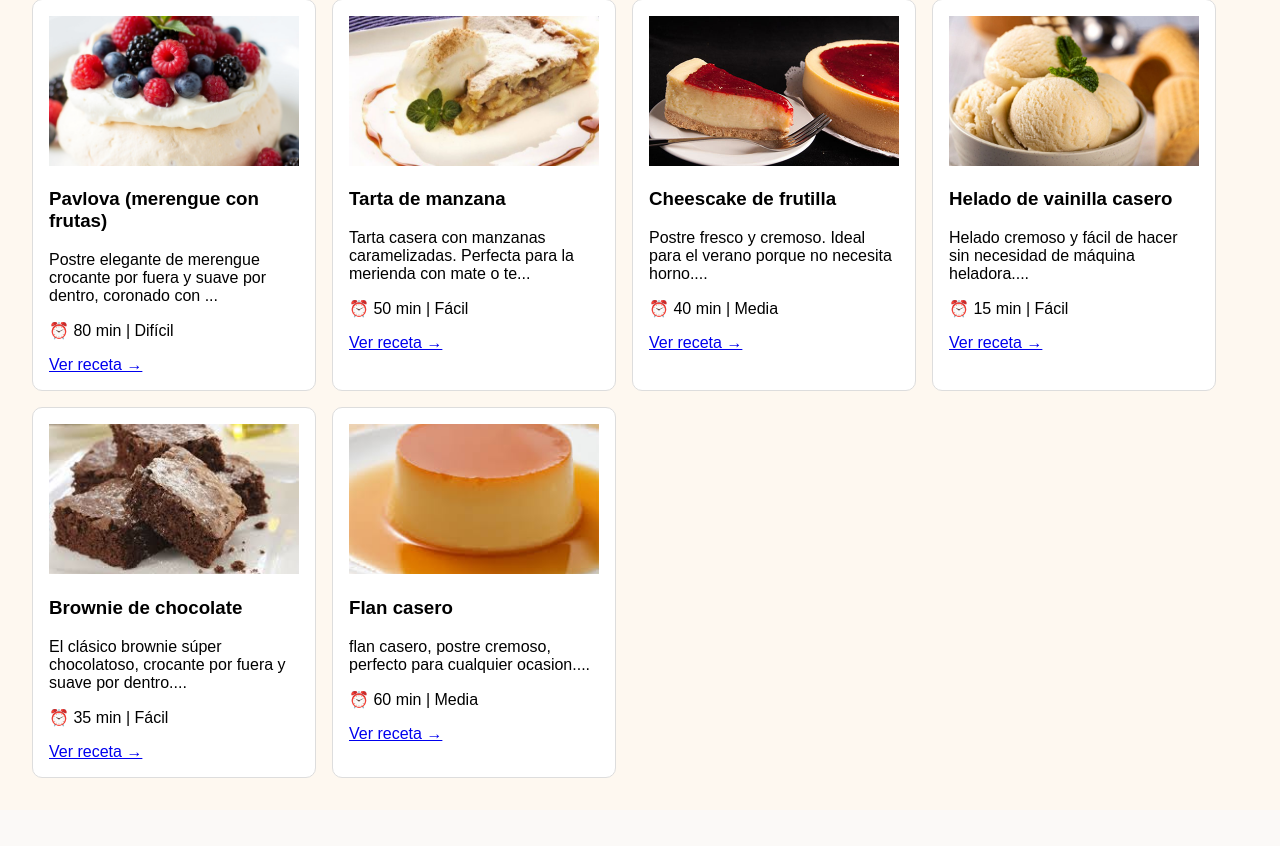
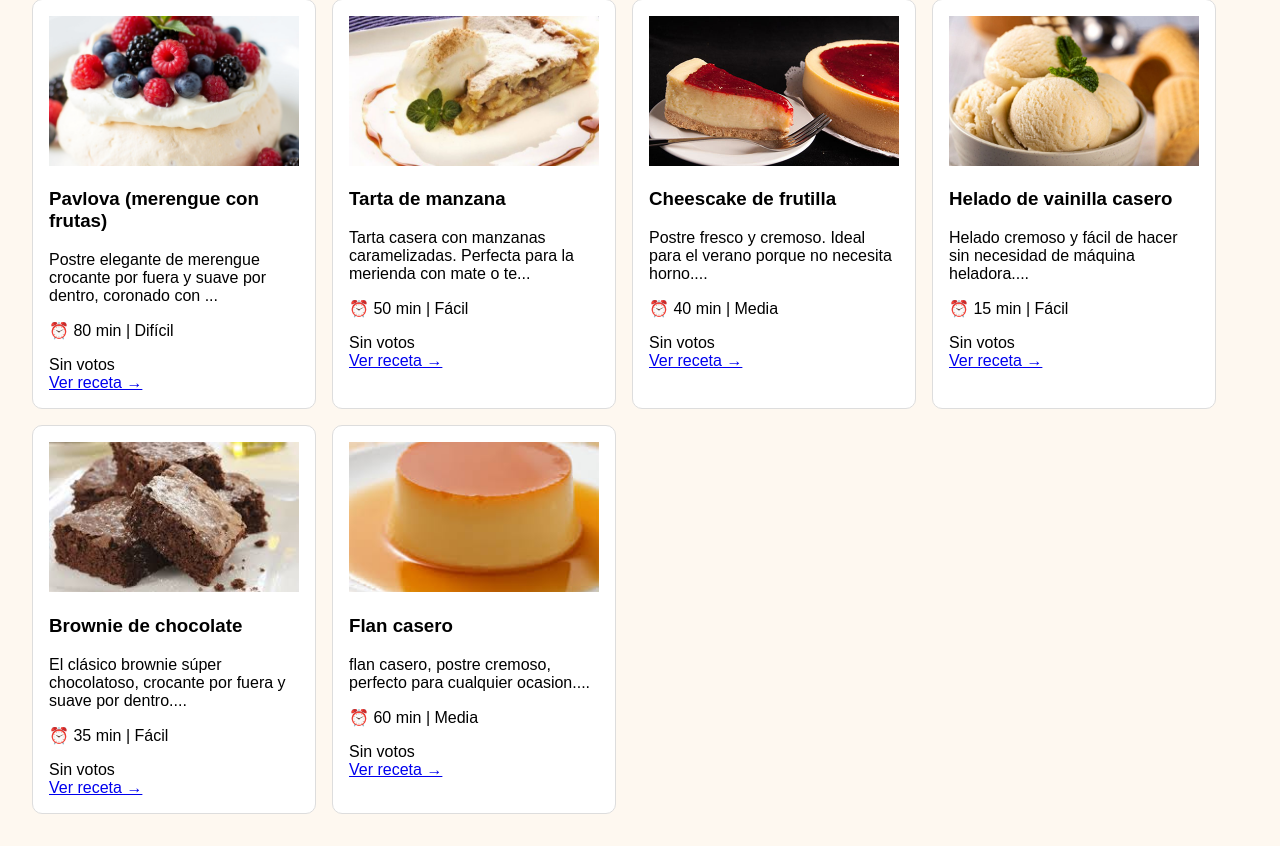
Before and after one commit to ana-donaldson/dulce-tentacion, a PHP site: page / in a window 1280 px wide. Shown: the part 759-1605 px from the top of the page. Before the commit the page ends 1537 px from the top, so only its background shows below. Run offline with PHP 8.4, Linux system fonts and the light colour scheme; data comes from the database, SQL or seed files in the repository.

Commit message:
subiendo index.php actualizado con las estrellas

```diff
--- a/proyecto_postres/index.php
+++ b/proyecto_postres/index.php
@@ -1,4 +1,6 @@
-<?php session_start(); ?>
+<?php
+session_start();
+?>
 <!DOCTYPE html>
 <html>
 <head>
@@ -61,26 +63,39 @@
         </div>
     </div>
 </section>
+
 <section class="ultimas-recetas">
     <h2> Novedad (ultimas recetas subidas)</h2>
     <div class="grid-recetas">
         <?php
         require_once 'conexion.php';
-
-        $sql = "SELECT id, titulo, descripcion, tiempo_preparacion, dificultad, imagen_url FROM recetas ORDER BY fecha_creacion DESC LIMIT 6";
+        $sql = "SELECT id, titulo, descripcion, tiempo_preparacion, dificultad, imagen_url, votos_total, votos_count FROM recetas ORDER BY fecha_creacion DESC LIMIT 6";
         $resultado = $conn->query($sql);
 
         if($resultado->num_rows > 0) {
             while($receta = $resultado->fetch_assoc()) {
                 echo '<div class="tarjeta-receta">';
+
+                // Mostrar imagen
                 if($receta['imagen_url'] && file_exists($receta['imagen_url'])) {
-        echo '<img src="' . $receta['imagen_url'] . '" style="width:100%; height:150px; object-fit:cover;">';
-    } else {
-        echo '<div style="height:150px; background:#ddd; text-align:center; line-height:150px;">🍰</div>';
-    }
+                    echo '<img src="' . $receta['imagen_url'] . '" style="width:100%; height:150px; object-fit:cover;">';
+                } else {
+                    echo '<div style="height:150px; background:#ddd; text-align:center; line-height:150px;">🍰</div>';
+                }
+
                 echo '<h3>' . htmlspecialchars($receta['titulo']) . '</h3>';
                 echo '<p>' . substr(htmlspecialchars($receta['descripcion']), 0, 80) . '...</p>';
                 echo '<p>⏰ ' . $receta['tiempo_preparacion'] . ' min | ' . $receta['dificultad'] . '</p>';
+
+                // Mostrar estrellas (DENTRO del while, por cada receta)
+                if($receta['votos_count'] > 0) {
+                    $promedio = round($receta['votos_total'] / $receta['votos_count'], 1);
+                    $estrellas = str_repeat('⭐', floor($promedio));
+                    echo '<div class="estrellas">' . $estrellas . ' ' . $promedio . '</div>';
+                } else {
+                    echo '<div class="estrellas">Sin votos</div>';
+                }
+
                 echo '<a href="receta_detalle.php?id=' . $receta['id'] . '">Ver receta →</a>';
                 echo '</div>';
             }
@@ -90,5 +105,6 @@
         ?>
     </div>
 </section>
+
 </body>
 </html>
```
